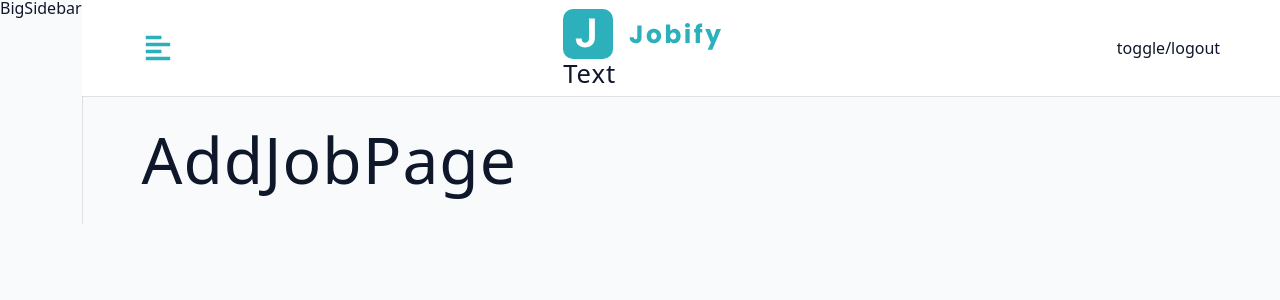
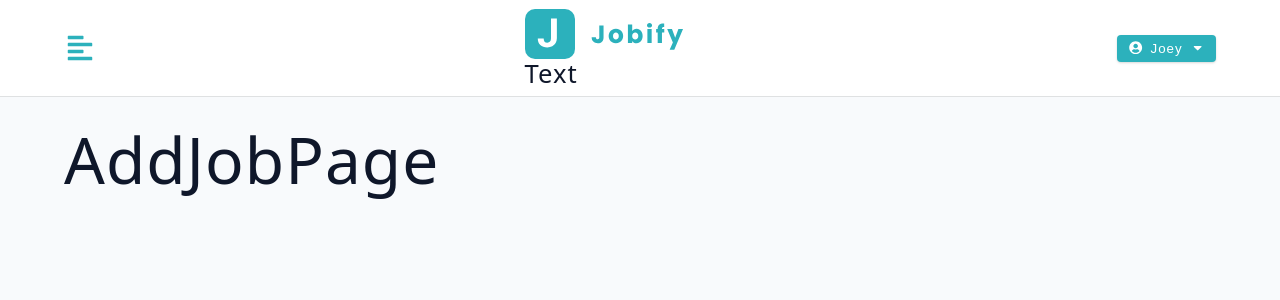
Before and after one commit to gamerfoxx/react-job-tracking-app, a React (Vite) app: page /dashboard in a window 1280 px wide. Shown: the top 300 px of the page. Built offline with nearby package versions, Linux system fonts and the light colour scheme.

Commit message:
update big sidebar, logic, and logout container

```diff
--- /dev/null
+++ b/src/components/LogoutContainer.jsx
@@ -0,0 +1,32 @@
+import { FaUserCircle, FaCaretDown } from 'react-icons/fa';
+import Wrapper from '../assets/wrappers/LogoutContainer';
+import { useState } from 'react';
+import { useDashboardContext } from '../pages/DashboardLayout';
+
+export const LogoutContainer = () => {
+	const [showLogout, setShowLogout] = useState(false);
+	const { user, logoutUser } = useDashboardContext();
+
+	return (
+		<Wrapper>
+			<button
+				type="button"
+				className="btn logout-btn"
+				onClick={() => setShowLogout(!showLogout)}>
+				<FaUserCircle />
+				{user?.name}
+				<FaCaretDown />
+			</button>
+			<div className={showLogout ? 'dropdown show-dropdown' : 'dropdown'}>
+				<button
+					type="button"
+					className="dropdown-btn"
+					onClick={logoutUser}>
+					Logout
+				</button>
+			</div>
+		</Wrapper>
+	);
+};
+
+export default LogoutContainer;
--- a/src/components/NavLinks.jsx
+++ b/src/components/NavLinks.jsx
@@ -2,7 +2,8 @@ import { useDashboardContext } from '../pages/DashboardLayout';
 import links from '../utils/links';
 import { NavLink } from 'react-router-dom';
 
-export const NavLinks = () => {
+// eslint-disable-next-line react/prop-types
+export const NavLinks = ({ isLarge }) => {
 	const { toggleSidebar } = useDashboardContext();
 	return (
 		<div className="nav-links">
@@ -13,7 +14,7 @@ export const NavLinks = () => {
 						to={path}
 						key={text}
 						className="nav-link"
-						onClick={toggleSidebar}
+						onClick={isLarge ? null : toggleSidebar}
 						end>
 						<span className="icon">{icon}</span>
 						{text}
--- a/src/components/menus/BigSidebar.jsx
+++ b/src/components/menus/BigSidebar.jsx
@@ -1,7 +1,25 @@
 import Wrapper from '../../assets/wrappers/BigSidebar';
+import { useDashboardContext } from '../../pages/DashboardLayout';
+import Logo from '../Logo';
+import { NavLinks } from '../NavLinks';
 
 function BigSidebar() {
-	return <Wrapper>BigSidebar</Wrapper>;
+	const { showSidebar } = useDashboardContext();
+	return (
+		<Wrapper>
+			<div
+				className={
+					showSidebar ? 'sidebar-container' : 'sidebar-container show-sidebar'
+				}>
+				<div className="content">
+					<header>
+						<Logo />
+					</header>
+					<NavLinks isLarge />
+				</div>
+			</div>
+		</Wrapper>
+	);
 }
 
 export default BigSidebar;
--- a/src/components/menus/Navbar.jsx
+++ b/src/components/menus/Navbar.jsx
@@ -2,6 +2,7 @@ import Wrapper from '../../assets/wrappers/Navbar';
 import { FaAlignLeft } from 'react-icons/fa';
 import { Logo } from '../../components';
 import { useDashboardContext } from '../../pages/DashboardLayout';
+import LogoutContainer from '../LogoutContainer';
 
 function Navbar() {
 	const { toggleSidebar } = useDashboardContext();
@@ -18,7 +19,9 @@ function Navbar() {
 					<Logo />
 					<h4 className="logo-text">text</h4>
 				</div>
-				<div className="btn-container">toggle/logout</div>
+				<div className="btn-container">
+					<LogoutContainer />
+				</div>
 			</div>
 		</Wrapper>
 	);
--- a/src/utils/links.jsx
+++ b/src/utils/links.jsx
@@ -1,5 +1,3 @@
-import React from 'react';
-
 import { IoBarChartSharp } from 'react-icons/io5';
 import { MdQueryStats } from 'react-icons/md';
 import { FaWpforms } from 'react-icons/fa';
```
